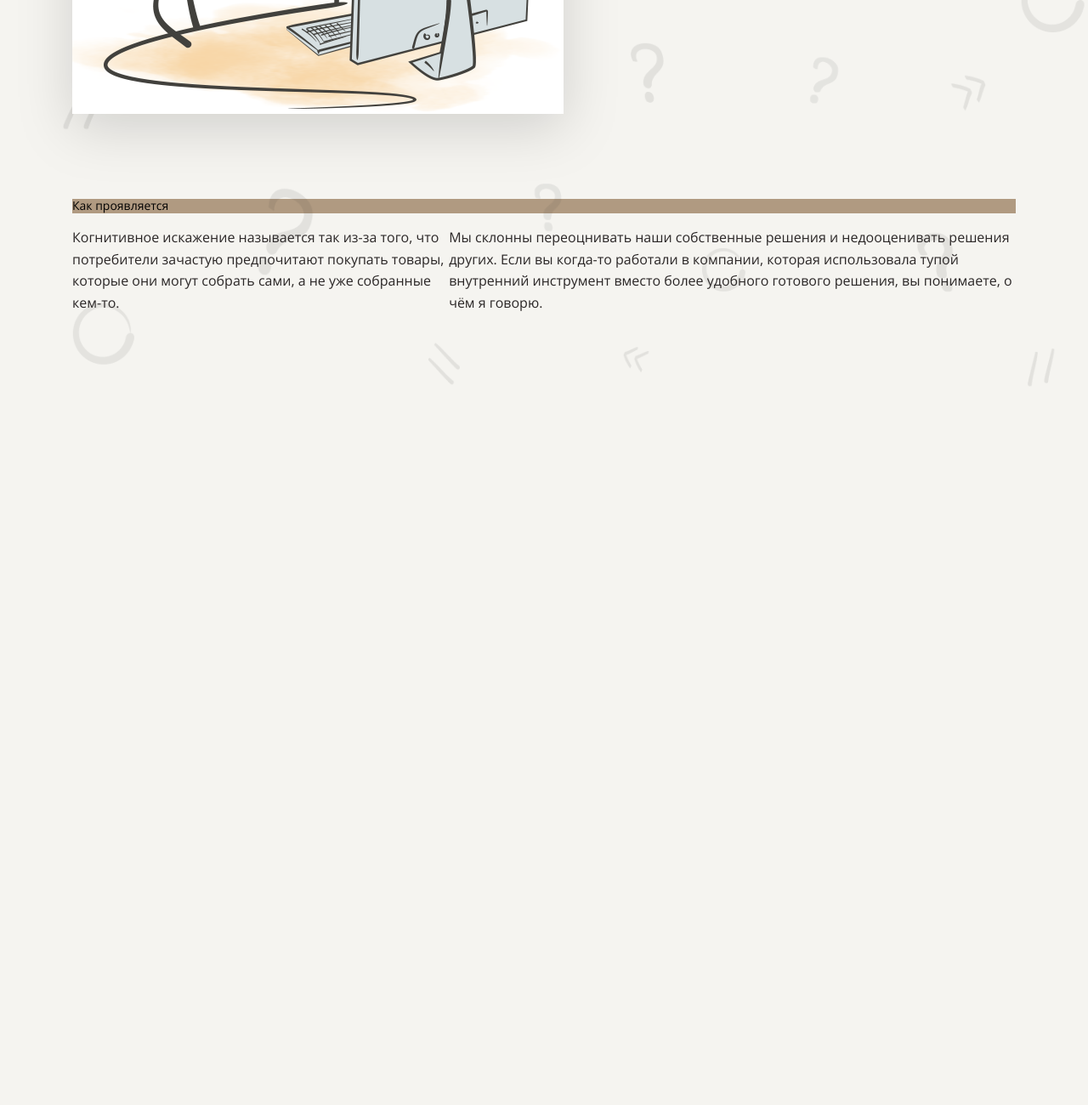
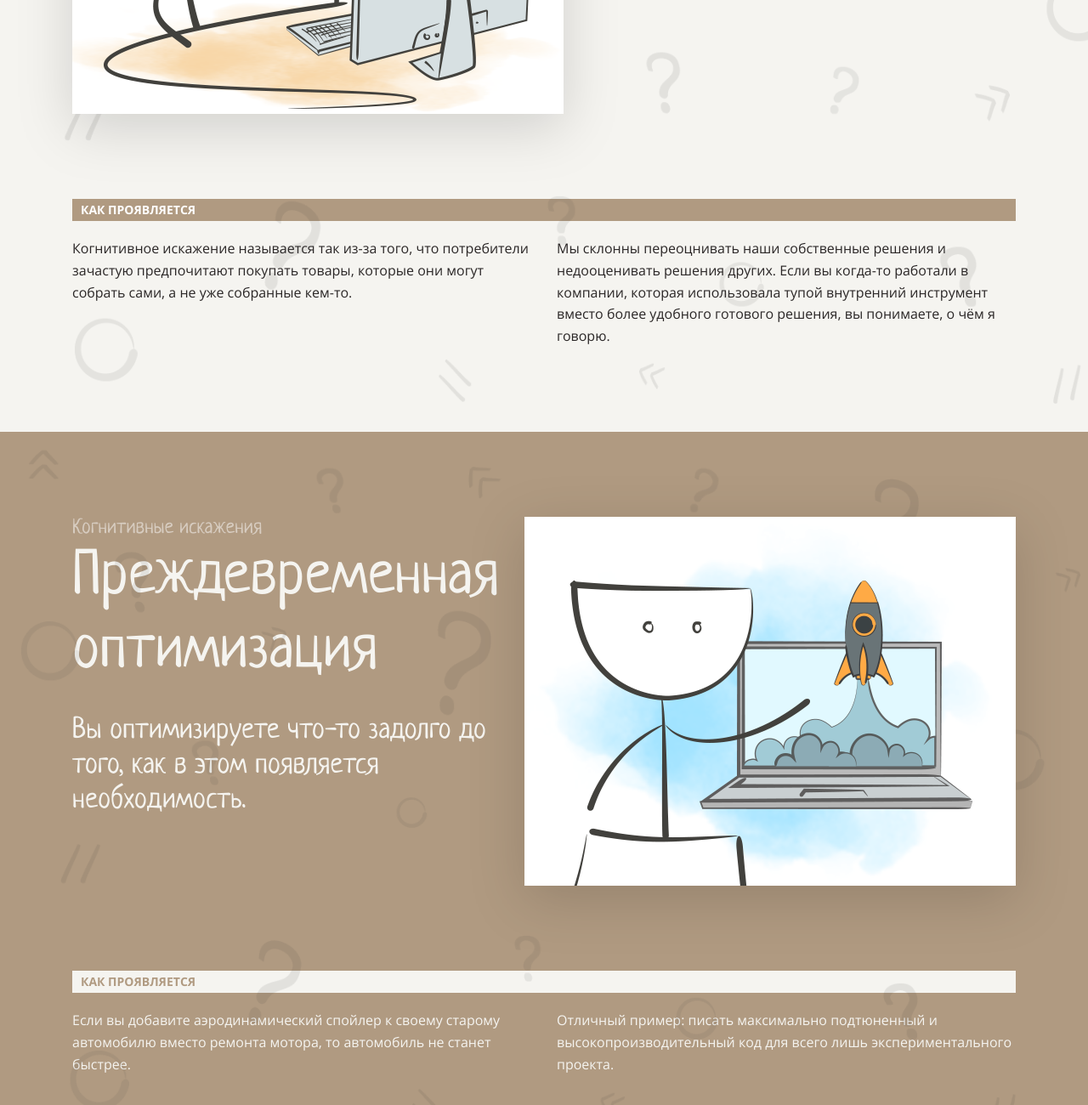
Before and after one commit to bril95/layout-designer-project-58, a website: page src/index.html in a window 1280 px wide. Shown: the part 3077-4377 px from the top of the page at 85% size. Before the commit the page ends 3563 px from the top, so only its background shows below. Drawn offline with Linux system fonts and the light colour scheme.

Commit message:
added premature-optimization section

```diff
--- a/src/index.html
+++ b/src/index.html
@@ -9,7 +9,9 @@
     <link rel="stylesheet" href="./styles/headerSection.css">
     <link rel="stylesheet" href="./styles/videoSection.css">
     <link rel="stylesheet" href="./styles/navigationSection.css">
-    <link rel="stylesheet" href="./styles/sectionsBasisStyles.css">
+    <link rel="stylesheet" href="./styles/sectionStyles.css">
+    <link rel="stylesheet" href="./styles/sectionsLightStyles.css">
+    <link rel="stylesheet" href="./styles/sectionBrownStyle.css">
     <link rel="stylesheet" href="./styles/ikeaEffect.css">
 </head>
 <body>
@@ -94,29 +96,52 @@
                 </nav>
              </div>
          </div>
-         <div class="ikea-effect backgroundImg" id="ikea-effect">
+        <div class="ikea-effect backgroundImg" id="ikea-effect">
             <div class="content content_ikea-effect content_effect">
                 <div class="intro">
                     <img src="../images/1.png" alt="Image ikea effect" class="imageEffect">
-                    <div class="details">
-                        <span class="text-title">Когнитивные искажения</span>
+                    <div class="details lightDetails">
+                        <span class="text-title lightDetailsTitle">Когнитивные искажения</span>
                         <h1>Эффект ИКЕА</h1>
                         <h3>Вы переоцениваете собственные решения, и, как следствие, недооцениваете решения других.</h3>
                     </div>
                 </div>
                 <div class="description">
-                    <span class="descriptionTitle">Как проявляется</span>
+                    <span class="descriptionTitle light">КАК ПРОЯВЛЯЕТСЯ</span>
                     <div class="descriptionText">
                         <div class="column">
-                            <p>Когнитивное искажение называется так из-за того, что потребители зачастую предпочитают покупать товары, которые они могут собрать сами, а не уже собранные кем-то.</p>
+                            <p class="columnText">Когнитивное искажение называется так из-за того, что потребители зачастую предпочитают покупать товары, которые они могут собрать сами, а не уже собранные кем-то.</p>
                         </div>
                         <div class="column">
-                            <p>Мы склонны переоцнивать наши собственные решения и недооценивать решения других. Если вы когда-то работали в компании, которая использовала тупой внутренний инструмент вместо более удобного готового решения, вы понимаете, о чём я говорю.</p>
+                            <p class="columnText">Мы склонны переоцнивать наши собственные решения и недооценивать решения других. Если вы когда-то работали в компании, которая использовала тупой внутренний инструмент вместо более удобного готового решения, вы понимаете, о чём я говорю.</p>
                         </div>
                     </div>
                 </div>
             </div>
-         </div>
+        </div>
+        <div class="premature-optimization backgroundImg brown" id="premature-optimization">
+            <div class="content content_ikea-effect content_effect">
+                <div class="intro">
+                    <div class="details">
+                        <span class="text-title brownDetailsTitle">Когнитивные искажения</span>
+                        <h1 class="brownColorText">Преждевременная оптимизация</h1>
+                        <h3 class="brownColorText">Вы оптимизируете что-то задолго до того, как в этом появляется необходимость.</h3>
+                    </div>
+                    <img src="../images/2.png" alt="premature-optimization effect" class="imageEffect">
+                </div>
+                <div class="description">
+                    <span class="descriptionTitle brownDescriptionTitle">КАК ПРОЯВЛЯЕТСЯ</span>
+                    <div class="descriptionText">
+                        <div class="column">
+                            <p class="columnText brownColorText">Если вы добавите аэродинамический спойлер к своему старому автомобилю вместо ремонта мотора, то автомобиль не станет быстрее.</p>
+                        </div>
+                        <div class="column">
+                            <p class="columnText brownColorText">Отличный пример: писать максимально подтюненный и высокопроизводительный код для всего лишь экспериментального проекта.</p>
+                        </div>
+                    </div>
+                </div>
+            </div>
+        </div>
     </main>
 
     <footer>
--- /dev/null
+++ b/src/styles/sectionBrownStyle.css
@@ -0,0 +1,16 @@
+.brown {
+  background-color: var(--brown);
+}
+
+.brownDetailsTitle {
+  color: var(--translucent-white);
+}
+
+.brownColorText {
+  color: var(--light);
+}
+
+.brownDescriptionTitle {
+  background-color: var(--light);
+  color: var(--brown);
+}
--- a/src/styles/sectionsBasisStyles.css
+++ b/src/styles/sectionStyles.css
@@ -2,10 +2,7 @@
   display: flex;
   padding-bottom: 100px;
   justify-content: space-between;
-}
-
-.details {
-  padding-left: 30px;
+  box-sizing: border-box;
 }
 
 .descriptionText {
@@ -17,6 +14,7 @@
   font-size: 24px;
   font-family: "Neucha", sans-serif;
   line-height: var(--h-line-height);
+
 }
 
 .details h1 {
@@ -37,14 +35,27 @@
 
 .descriptionTitle {
   display: block;
-  background-color: var(--brown);
+  height: 26px;
+  box-sizing: border-box;
   margin-top: 0;
   font-family: "OpenSans", sans-serif;
   font-size: 14px;
+  font-weight: 700;
   line-height: var(--h-line-height);
+  padding: 5px 10px;
 }
 
 .content_effect {
   padding-top: 100px;
   padding-bottom: 100px;
 }
+
+.column {
+  flex: 0 0 calc(50% - 15px);
+  margin: 0;
+}
+
+.columnText {
+  margin-top: 20px;
+  margin-bottom: 0px;
+}
--- /dev/null
+++ b/src/styles/sectionsLightStyles.css
@@ -0,0 +1,12 @@
+.light {
+  background-color: var(--brown);
+  color: var(--white);
+}
+
+.lightDetailsTitle {
+  color: var(--translucent-dark)
+}
+
+.lightDetails {
+  margin-left: 30px;
+}
```
